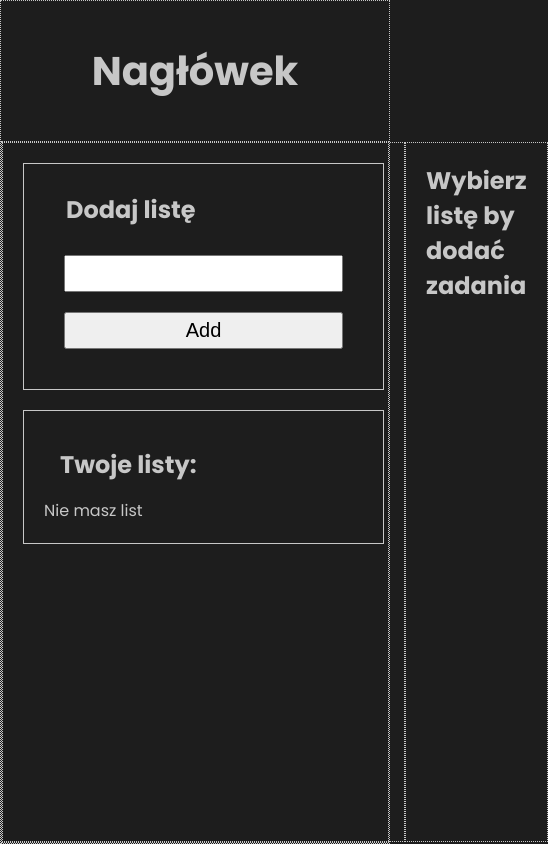
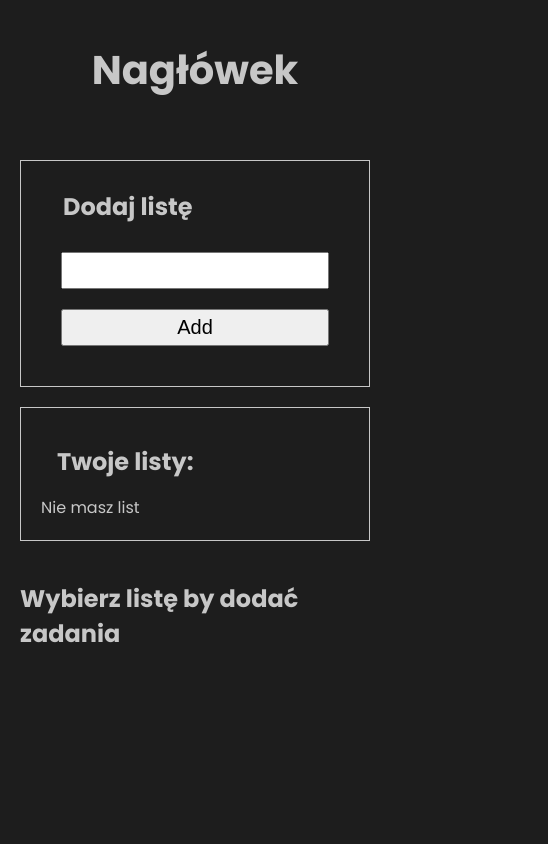
Before and after one commit to danielsuszek/todo-list-redux-ts, a React (Create React App) app: page / in a window 390 px wide. Shown: the whole page, 548 px wide, since content can reach past the window. Built offline with nearby package versions, Linux system fonts and the light colour scheme.

Commit message:
Set styles for max-width: 992px

```diff
--- a/src/app.sass
+++ b/src/app.sass
@@ -5,7 +5,7 @@
   height: 100%
   &__appWrapper
     background-color: $main-bg
-    border: 1px dotted $main-border
+    // border: 1px dotted $main-border
     width: 100%
     height: 100%
     display: flex
@@ -14,4 +14,8 @@
     &__container
       display: flex
       height: 100%
-      border: 1px dotted $main-border
+      // border: 1px dotted $main-border
+
+@media only screen and (max-width: 992px)
+  .App__appWrapper__container
+    flex-direction: column
--- a/src/components/mainContent.sass
+++ b/src/components/mainContent.sass
@@ -3,7 +3,6 @@
 .mainContent
   flex-basis: 80%
   &__wrapper
-    border: 1px dotted $gray
     height: 100%
     padding: 20px
     .tasksWrapper
--- a/src/components/navbar.sass
+++ b/src/components/navbar.sass
@@ -1,6 +1,5 @@
 @import '../sass/main-import'
 
 .navbar
-  border: 1px dotted $gray
+  // border: 1px dotted $gray
   padding: 20px
-  flex-basis: 30%
```
